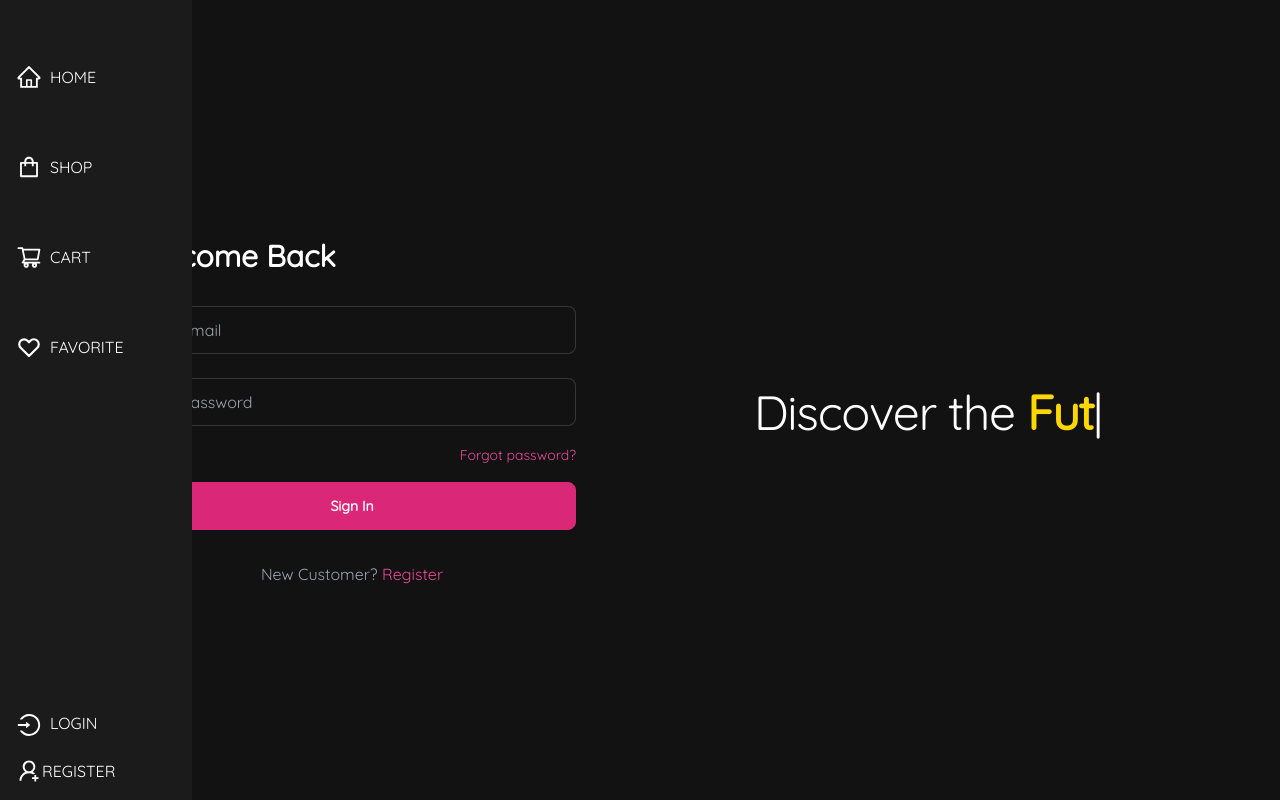
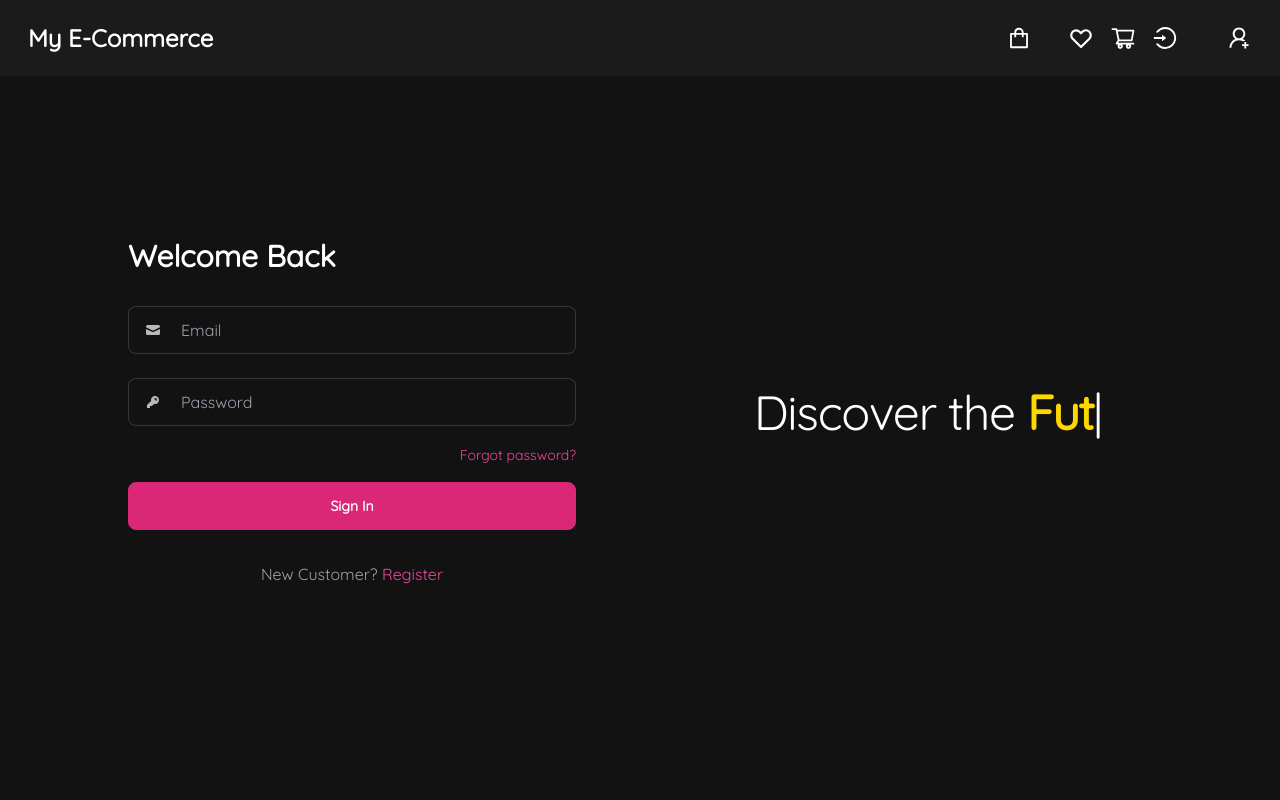
Before and after one commit to snehpatel10/e-comm, a React (Vite) app in the folder frontend/: page /login in a window 1280 px wide. Built offline with nearby package versions, Linux system fonts and the light colour scheme.

Commit message:
ui changes

```diff
--- a/frontend/src/pages/Auth/Navigation.css
+++ b/frontend/src/pages/Auth/Navigation.css
@@ -1,20 +1,124 @@
-#navigation-container {
-  width: 4%;
-  transition: width 0.3s ease-in-out;
-  overflow: hidden; /* Hide overflowing content during transition */
+/* Basic Navbar Styling */
+.top-nav {
+  width: 100%;
+  background-color: #1b1b1b;
+  padding: 12px 20px;
+  position: fixed;
+  top: 0;
+  left: 0;
+  z-index: 999;
+  display: flex;
+  justify-content: space-between;
+  align-items: center;
 }
 
-#navigation-container:hover {
-  width: 15%;
+.website-name {
+  flex-grow: 1;
+  text-align: left;
 }
 
-/* Initially hide nav-item-name */
-.nav-item-name {
-  display: none;
-  transition: opacity 0.2s ease-in-out; /* Add opacity transition */
+.website-name-link {
+  color: white;
+  font-size: 24px;
+  text-decoration: none;
+  font-weight: bold;
 }
 
-#navigation-container:hover .nav-item-name {
+.nav-links {
+  display: flex;
+  gap: 20px;
+}
+
+.nav-item {
+  display: flex;
+  align-items: center;
+  color: white;
+  text-decoration: none;
+  position: relative;
+  padding: 8px;
+  transition: color 0.3s;
+}
+
+.nav-item:hover {
+  color: #ff6347; /* Hover effect color */
+}
+
+.nav-item-name {
+  margin-left: 8px;
+  display: none;
+  opacity: 0;
+  transition: opacity 0.2s ease-in-out;
+}
+
+.nav-item:hover .nav-item-name {
+  display: inline-block;
+  opacity: 1;
+}
+
+.profile-cart {
+  display: flex;
+  align-items: center;
+}
+
+.profile-button {
+  display: flex;
+  align-items: center;
+  background: none;
+  border: none;
+  cursor: pointer;
+  color: white;
+}
+
+.profile-icon {
+  background-color: #4c3c7f;
+  color: white;
+  border-radius: 50%;
+  padding: 10px;
+  font-weight: bold;
+  text-align: center;
+  width: 30px;
+  height: 30px;
+}
+
+.dropdown-menu {
+  position: absolute;
+  top: 100%;
+  right: 0;
+  background-color: #333;
+  border-radius: 6px;
+  box-shadow: 0px 4px 10px rgba(0, 0, 0, 0.1);
+  width: 200px;
+  margin-top: 10px;
   display: block;
   opacity: 1;
+  transition: opacity 0.3s ease-out;
+  z-index: 1000;
 }
+
+.dropdown-item {
+  padding: 12px 20px;
+  color: white;
+  text-decoration: none;
+  display: block;
+  transition: background-color 0.2s ease-in-out;
+}
+
+.dropdown-item:hover {
+  background-color: #ff6347;
+}
+
+.logout {
+  color: red;
+}
+
+.cart-count,
+.notification-count {
+  position: absolute;
+  top: 0;
+  right: 0;
+  background-color: #ff6347;
+  color: white;
+  padding: 3px 6px;
+  border-radius: 50%;
+  font-size: 14px;
+}
--- a/frontend/src/pages/Auth/Navigation.jsx
+++ b/frontend/src/pages/Auth/Navigation.jsx
@@ -1,6 +1,5 @@
 import React, { useState, useRef, useEffect } from "react";
 import {
-  AiOutlineHome,
   AiOutlineShopping,
   AiOutlineShoppingCart,
   AiOutlineLogin,
@@ -17,25 +16,13 @@ import FavoritesCount from "../Products/FavoritesCount";
 
 const Navigation = () => {
   const { userInfo } = useSelector((state) => state.auth);
-  const { cartItems } = useSelector((state) => state.cart)
+  const { cartItems } = useSelector((state) => state.cart);
 
   const [dropdownOpen, setDropdownOpen] = useState(false);
-  const [showSidebar, setShowSidebar] = useState(false);
-  const [dropdownPosition, setDropdownPosition] = useState("bottom");
-  const [dropdownAlignment, setDropdownAlignment] = useState("right");
-  const [unreadNotificationsCount, setUnreadNotificationsCount] = useState(0)
+  const [unreadNotificationsCount, setUnreadNotificationsCount] = useState(0);
 
   const dropdownRef = useRef(null);
   const buttonRef = useRef(null);
-  const navRef = useRef(null);
-
-  const toggleSidebar = () => {
-    setShowSidebar(!showSidebar);
-  };
-
-  const closeSidebar = () => {
-    setShowSidebar(false);
-  };
 
   const toggleDropdown = () => {
     setDropdownOpen(!dropdownOpen);
@@ -56,10 +43,9 @@ const Navigation = () => {
     }
   };
 
-  // Close dropdown if clicked outside
   useEffect(() => {
     const handleClickOutside = (event) => {
-      if (navRef.current && !navRef.current.contains(event.target)) {
+      if (dropdownRef.current && !dropdownRef.current.contains(event.target)) {
         setDropdownOpen(false); // Close dropdown
       }
     };
@@ -69,137 +55,68 @@ const Navigation = () => {
   }, []);
 
   useEffect(() => {
-    // Get the unread notification count from localStorage
     const unreadCount = localStorage.getItem("unreadCount");
     if (unreadCount) {
       setUnreadNotificationsCount(parseInt(unreadCount, 10));
     }
   }, []);
 
-  // Close dropdown when sidebar is closed
-  useEffect(() => {
-    if (!showSidebar) {
-      setDropdownOpen(false); // Close dropdown when sidebar is closed
-    }
-  }, [showSidebar]);
+  return (
+    <div className="top-nav">
+      {/* Website Name - Left Side */}
+      <div className="website-name">
+        <Link to="/" className="nav-item website-name-link">
+          My E-Commerce
+        </Link>
+      </div>
 
-  useEffect(() => {
-    const adjustDropdownPosition = () => {
-      const dropdown = dropdownRef.current;
-      const button = buttonRef.current;
-
-      if (dropdown && button) {
-        const buttonRect = button.getBoundingClientRect();
-        const dropdownHeight = dropdown.offsetHeight;
-        const dropdownWidth = dropdown.offsetWidth;
-        const screenWidth = window.innerWidth;
-        const screenHeight = window.innerHeight;
-
-        // Check if dropdown fits below the button
-        if (buttonRect.bottom + dropdownHeight > screenHeight) {
-          setDropdownPosition("top");
-        } else {
-          setDropdownPosition("bottom");
-        }
-
-        // Check if dropdown fits to the right of the button
-        if (buttonRect.right + dropdownWidth > screenWidth) {
-          setDropdownAlignment("left");
-        } else {
-          setDropdownAlignment("right");
-        }
-      }
-    };
-
-    if (dropdownOpen) {
-      adjustDropdownPosition();
-    }
-
-    window.addEventListener("resize", adjustDropdownPosition);
-
-    return () => {
-      window.removeEventListener("resize", adjustDropdownPosition);
-    };
-  }, [dropdownOpen]);
-
-  return (
-    <div
-      ref={navRef}
-      style={{ zIndex: 999 }}
-      className={`${showSidebar ? "hidden" : "flex"
-        } xl:flex lg:flex md:hidden sm:hidden flex-col justify-between p-4 text-white bg-[#1b1b1b] w-[4%] hover:w-[15%] h-[100vh] fixed `}
-      id="navigation-container"
-    >
-      <div className="flex flex-col justify-center space-y-4">
-        <Link
-          to="/"
-          className="flex items-center transition-transform transform hover:translate-x-2"
-        >
-          <AiOutlineHome className="mr-2 mt-[3rem]" size={26} />
-          <span className="hidden nav-item-name mt-[3rem]">HOME</span>
+      {/* Centered Nav Items */}
+      <div className="nav-links">
+        <Link to="/shop" className="nav-item">
+          <AiOutlineShopping size={26} />
+          <span className="nav-item-name">SHOP</span>
         </Link>
-        <Link
-          to="/shop"
-          className="flex items-center transition-transform transform hover:translate-x-2"
-        >
-          <AiOutlineShopping className="mr-2 mt-[3rem]" size={26} />
-          <span className="hidden nav-item-name mt-[3rem]">SHOP</span>
-        </Link>
-        <Link
-          to="/cart"
-          className="flex items-center transition-transform transform hover:translate-x-2"
-        >
-          <AiOutlineShoppingCart className="mr-2 mt-[3rem]" size={26} />
-          <span className="hidden nav-item-name mt-[3rem]">CART</span>
-          <div className="absolute top-9">
-            {cartItems.length > 0 && (
-              <span>
-                <span className="px-1 py-0 text-sm text-white bg-pink-500 rounded-full">
-                  {cartItems.reduce((a, c) => a + c.qty, 0)}
-                </span>
-              </span>
-            )}
-          </div>
-        </Link>
-        <Link
-          to="/favorite"
-          className="flex items-center transition-transform transform hover:translate-x-2"
-        >
-          <HiOutlineHeart className="mr-2 mt-[3rem]" size={26} />
-          <span className="hidden nav-item-name mt-[3rem]">FAVORITE</span>
+        <Link to="/favorite" className="nav-item relative">
+          <HiOutlineHeart size={26} />
+          <span className="nav-item-name">FAVORITE</span>
           <FavoritesCount />
         </Link>
         {userInfo && userInfo.isAdmin && (
-          <Link
-            to="/admin/notification"
-            className="flex items-center transition-transform transform hover:translate-x-2"
-          >
-            <MdOutlineNotificationsNone className="mr-2 mt-[3rem]" size={26} />
-            <span className="hidden nav-item-name mt-[3rem] uppercase">Notification</span>
-            {<div className="absolute left-2 top-8">{unreadNotificationsCount > 0 && (
-              <span className="px-1 py-0 text-sm text-white bg-pink-500 rounded-full">
-                {unreadNotificationsCount}
-              </span>
-            )}</div>}
-
+          <Link to="/admin/notification" className="nav-item relative">
+            <MdOutlineNotificationsNone size={26} />
+            <span className="nav-item-name uppercase">Notification</span>
+            {unreadNotificationsCount > 0 && (
+              <span className="notification-count">{unreadNotificationsCount}</span>
+            )}
           </Link>
         )}
       </div>
 
-      <div className="relative">
+      {/* Cart and Profile - Right Side */}
+      <div className="profile-cart">
+        <Link to="/cart" className="nav-item relative">
+          <AiOutlineShoppingCart size={26} />
+          <span className="nav-item-name">CART</span>
+          {cartItems.length > 0 && (
+            <span className="cart-count">
+              {cartItems.reduce((a, c) => a + c.qty, 0)}
+            </span>
+          )}
+        </Link>
+
+        <div className="profile-dropdown relative">
           <button
             ref={buttonRef}
             onClick={toggleDropdown}
-          className="flex items-center text-gray-800 focus:outline-none"
+            className="profile-button flex items-center"
           >
             {userInfo ? (
-            <span className="inline-flex items-center justify-center w-6 h-6 rounded-full bg-purple-100 text-purple-900 text-base">
-              {userInfo.username[0].toUpperCase()} {/* First letter of the username */}
+              <span className="profile-icon">
+                {userInfo.username[0].toUpperCase()}
               </span>
             ) : (
               <></>
             )}
-
             {userInfo && (
               <svg
                 xmlns="http://www.w3.org/2000/svg"
@@ -219,81 +136,35 @@ const Navigation = () => {
           </button>
 
           {dropdownOpen && userInfo && (
-          <ul
-            ref={dropdownRef}
-            className={`absolute mt-2 bg-gray-600 text-white  rounded-lg shadow-lg transition-all duration-300 ease-out transform ${dropdownOpen ? "opacity-100" : "opacity-0"} ${dropdownAlignment === "right" ? "right-0" : "left-0"}`}
-            style={{
-              minWidth: "150px",
-              top: dropdownPosition === "bottom" ? "100%" : "auto",
-              bottom: dropdownPosition === "top" ? "100%" : "auto",
-            }}
-          >
-            {/* Admin Links */}
+            <ul ref={dropdownRef} className="dropdown-menu">
               {userInfo.isAdmin && (
                 <>
+                  <li><Link to="/admin/dashboard" className="dropdown-item">Dashboard</Link></li>
+                  <li><Link to="/admin/productlist" className="dropdown-item">Products</Link></li>
+                  <li><Link to="/admin/categorylist" className="dropdown-item">Category</Link></li>
+                  <li><Link to="/admin/orderlist" className="dropdown-item">Orders</Link></li>
+                  <li><Link to="/admin/userlist" className="dropdown-item">Users</Link></li>
+                </>
+              )}
+              <li><Link to="/profile" className="dropdown-item">Profile</Link></li>
+              <li><Link onClick={logoutHandler} className="dropdown-item logout">Logout</Link></li>
+            </ul>
+          )}
+        </div>
+      </div>
+
+      {!userInfo && (
+        <ul className="auth-links flex space-x-8">
           <li>
-                  <Link to="/admin/dashboard" className="block px-4 py-2 hover:bg-primary hover:text-white rounded-md transition-all duration-200">
-                    Dashboard
+            <Link to="/login" className="nav-item">
+              <AiOutlineLogin size={26} />
+              <span className="nav-item-name">LOGIN</span>
             </Link>
           </li>
           <li>
-                  <Link to="/admin/productlist" className="block px-4 py-2 hover:bg-primary hover:text-white rounded-md transition-all duration-200">
-                    Products
-                  </Link>
-                </li>
-                <li>
-                  <Link to="/admin/categorylist" className="block px-4 py-2 hover:bg-primary hover:text-white rounded-md transition-all duration-200">
-                    Category
-                  </Link>
-                </li>
-                <li>
-                  <Link to="/admin/orderlist" className="block px-4 py-2 hover:bg-primary hover:text-white rounded-md transition-all duration-200">
-                    Orders
-                  </Link>
-                </li>
-                <li>
-                  <Link to="/admin/userlist" className="block px-4 py-2 hover:bg-primary hover:text-white rounded-md transition-all duration-200">
-                    Users
-                  </Link>
-                </li>
-              </>
-            )}
-
-            {/* User Links */}
-            <li>
-              <Link to="/profile" className="block px-4 py-2 hover:bg-primary hover:text-white rounded-md transition-all duration-200">
-                Profile
-              </Link>
-            </li>
-            <li>
-              <Link onClick={logoutHandler} className="block px-4 py-2  rounded-md hover:bg-red-700 hover:text-white transition-all duration-200">
-                Logout
-              </Link>
-            </li>
-          </ul>
-        )}
-
-      </div>
-
-
-      {!userInfo && (
-        <ul>
-          <li>
-            <Link
-              to="/login"
-              className="flex items-center mt-5 transition-transform transform hover:translate-x-2"
-            >
-              <AiOutlineLogin className="mr-2 mt-[4px]" size={26} />
-              <span className="hidden nav-item-name">LOGIN</span>
-            </Link>
-          </li>
-          <li>
-            <Link
-              to="/register"
-              className="flex items-center mt-5 transition-transform transform hover:translate-x-2"
-            >
+            <Link to="/register" className="nav-item">
               <AiOutlineUserAdd size={26} />
-              <span className="hidden nav-item-name">REGISTER</span>
+              <span className="nav-item-name">REGISTER</span>
             </Link>
           </li>
         </ul>
```
Lines whose indentation alone changed are shown as unchanged.
